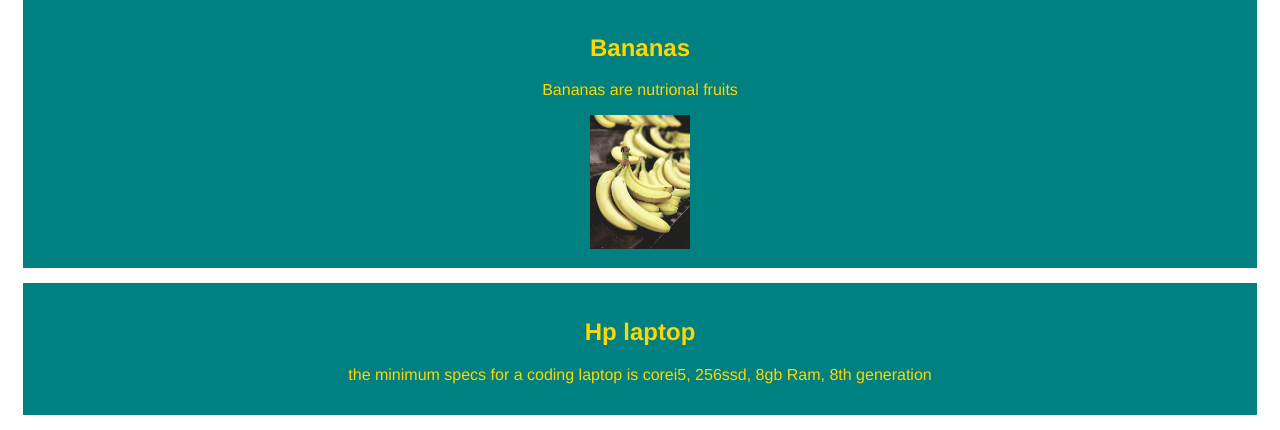
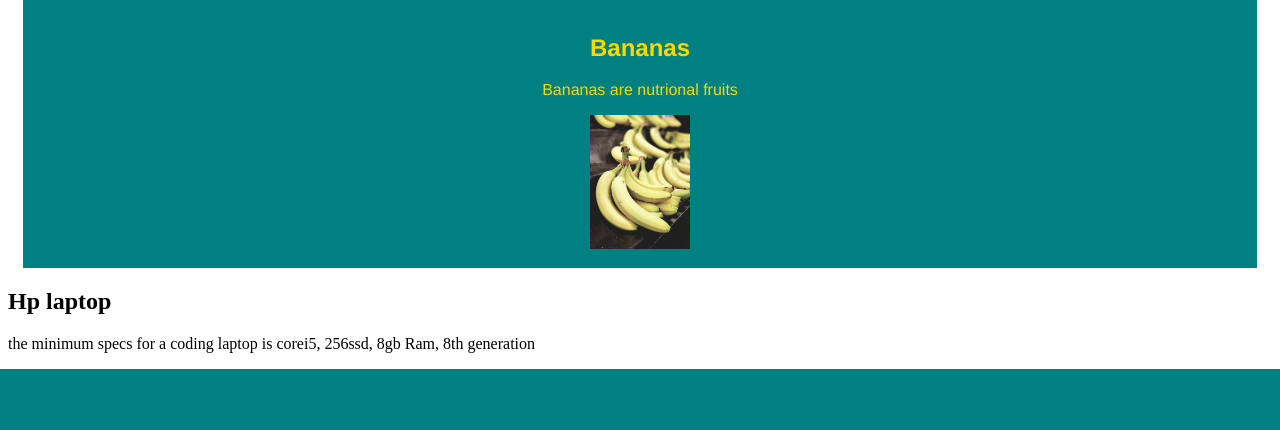
Before and after one commit to natashaao7/html_basics, a PHP site: page /divs.html in a window 1280 px wide. Shown: the part 468-898 px from the top of the page. After the commit the page ends 837 px from the top, so only its background shows below. Run offline with PHP 8.4, Linux system fonts and the light colour scheme.

Commit message:
updated CSS styling

```diff
--- a/static/css/style2.css
+++ b/static/css/style2.css
@@ -16,7 +16,7 @@
     text-align: center;
     font-family: 'Franklin Gothic Medium', 'Arial Narrow', Arial, sans-serif
 }
-#computers{
+#compputers{
     color: gold;
     border: 2px;
     background-color:teal;
```
